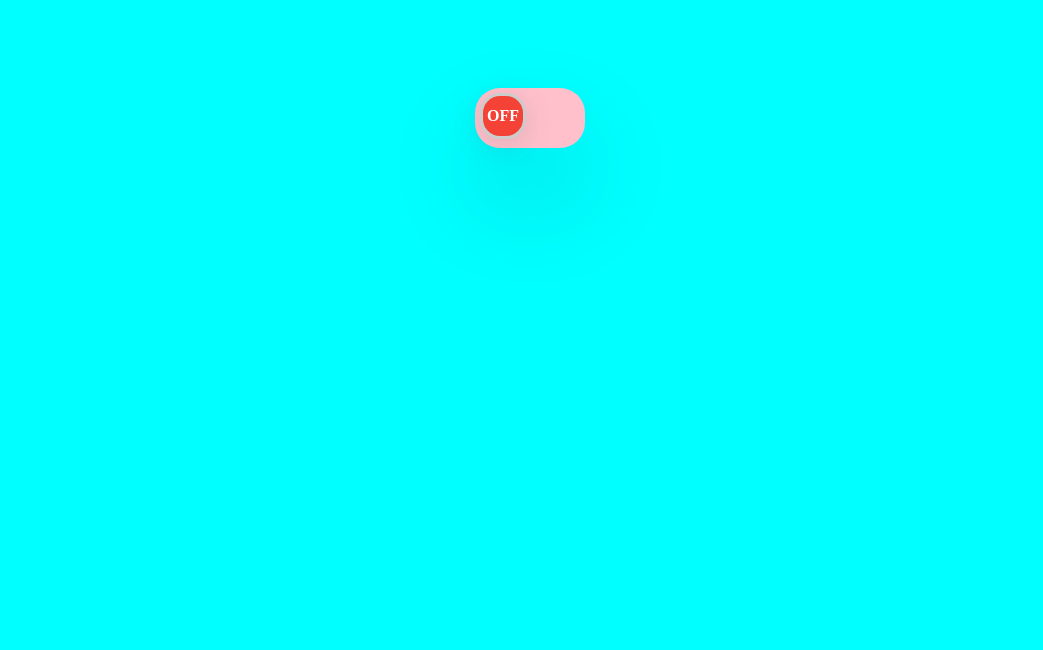
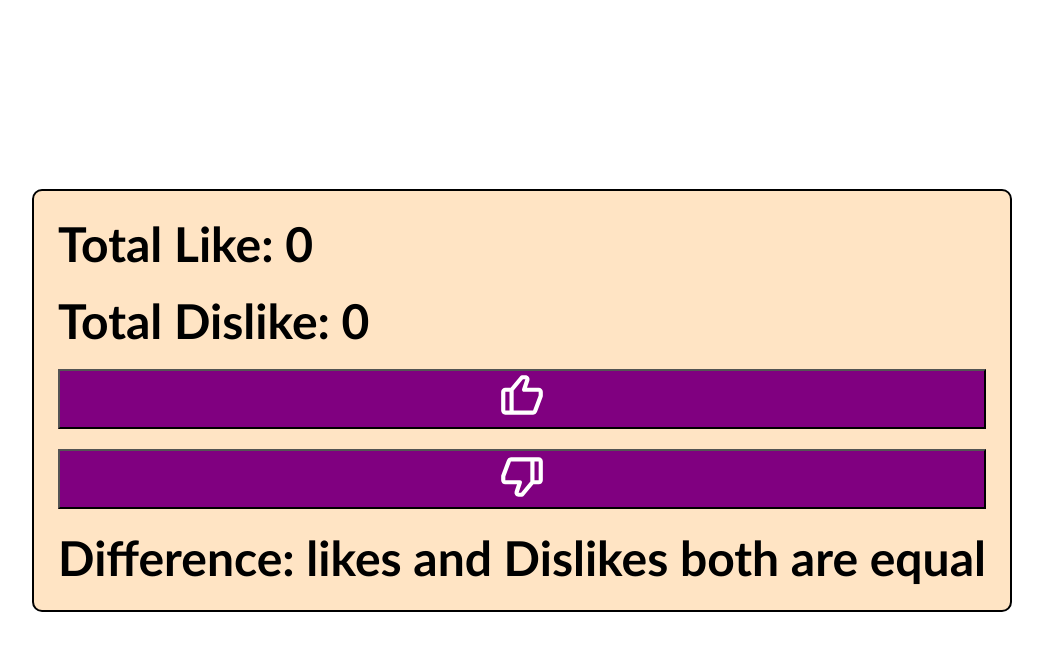
Before and after one commit to prabin738/Mini-React-Projects-For-Completly-Begineers, a React (Vite) app: page / in a window 1280 px wide. Shown: the top 650 px of the page, without its empty margins (118-1161 px from the left). Built offline with nearby package versions, Linux system fonts and the light colour scheme; the HTML template or start-up script is replaced by a standard one.

Commit message:
likes and dislike counter added

```diff
--- a/package.json
+++ b/package.json
@@ -11,7 +11,8 @@
   },
   "dependencies": {
     "react": "^19.1.1",
-    "react-dom": "^19.1.1"
+    "react-dom": "^19.1.1",
+    "react-icons": "^5.5.0"
   },
   "devDependencies": {
     "@eslint/js": "^9.33.0",
--- a/src/App.jsx
+++ b/src/App.jsx
@@ -1,5 +1,7 @@
+import BgChange from "./Components/UseState/BgChange/BgChange";
 import Counter from "./Components/UseState/Counter/Counter";
 import CountIncreaseDecrease from "./Components/UseState/Counter/CountIncreaseDecrease";
+import LikeDislikeCount from "./Components/UseState/LikeDislikeCount/LikeDislikeCount";
 import Toggle from "./Components/UseState/Toggle/Toggle";
 import ToogleVisibility from "./Components/UseState/Toggle/Toggle";
 import "./index.css";
@@ -9,7 +11,11 @@ const App = () => {
     <div>
       {/* <Counter />
       <CountIncreaseDecrease /> */}
-      <Toggle />
+      {/* <Toggle />
+       */}
+
+      {/* <BgChange />  */}
+      <LikeDislikeCount />
     </div>
   );
 };
--- /dev/null
+++ b/src/Components/UseState/BgChange/BgChange.jsx
@@ -0,0 +1,7 @@
+import React from "react";
+
+const BgChange = () => {
+  return <div>BgChange</div>;
+};
+
+export default BgChange;
--- /dev/null
+++ b/src/Components/UseState/LikeDislikeCount/LikeDislikeCount.css
@@ -0,0 +1,19 @@
+.count {
+  background-color: bisque;
+  padding: 1.5rem;
+  border: 2px solid black;
+  border-radius: 10px;
+  box-shadow: rgba(0, 0, 0, 0.5);
+  display: flex;
+  flex-direction: column;
+  gap: 20px;
+}
+
+.count button {
+  background-color: purple;
+  color: white;
+  height: 60px;
+  width: auto;
+  font-size: 50px;
+  cursor: pointer;
+}
--- /dev/null
+++ b/src/Components/UseState/LikeDislikeCount/LikeDislikeCount.jsx
@@ -0,0 +1,44 @@
+import { BiLike } from "react-icons/bi";
+import { BiDislike } from "react-icons/bi";
+import "./LikeDislikeCount.css";
+import { useState } from "react";
+
+const LikeDislikeCount = () => {
+  const [like, setLike] = useState(0);
+  const [dislike, setDislike] = useState(0);
+
+  //conditional statement to check like and dislike
+  let difference = "";
+  if (like > dislike) {
+    difference = `Likes are higher by ${like - dislike}`;
+  } else if (dislike > like) {
+    difference = `Dislikes are higher by ${dislike - like}`;
+  } else {
+    difference = "likes and Dislikes both are equal";
+  }
+
+  return (
+    <div className="count">
+      <h2>Total Like: {like}</h2>
+
+      <h2>Total Dislike: {dislike}</h2>
+      <button
+        onClick={() => {
+          setLike(like + 1);
+        }}
+      >
+        <BiLike />
+      </button>
+      <button
+        onClick={() => {
+          setDislike(dislike + 1);
+        }}
+      >
+        <BiDislike />
+      </button>
+      <h2>Difference: {difference} </h2>
+    </div>
+  );
+};
+
+export default LikeDislikeCount;
--- a/src/Components/UseState/Toggle/Toggle.css
+++ b/src/Components/UseState/Toggle/Toggle.css
@@ -1,10 +1,3 @@
-body {
-  background-color: aqua;
-  width: 100%;
-  height: 100vh;
-  display: flex;
-  justify-content: center;
-}
 .toggle-switch {
   background-color: #ccc;
   width: 100px;
--- a/src/index.css
+++ b/src/index.css
@@ -1,4 +1,4 @@
-/* * {
+* {
   margin: 0;
   padding: 0;
   box-sizing: border-box;
@@ -11,4 +11,4 @@ body {
   justify-content: center;
   align-items: center;
   font-size: xx-large;
-} */
+}
```
Also changed, not shown: src/Components/UseState/BgChange/BgChange.css (added), 1 other file (tests, documents, lock files or other folders).
